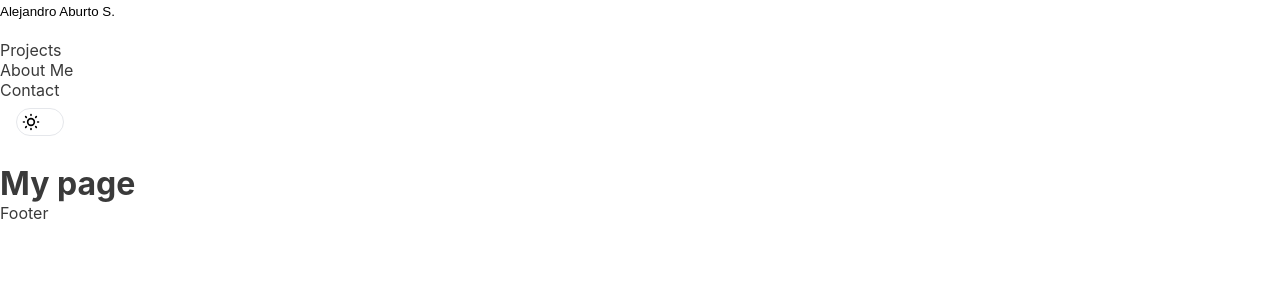
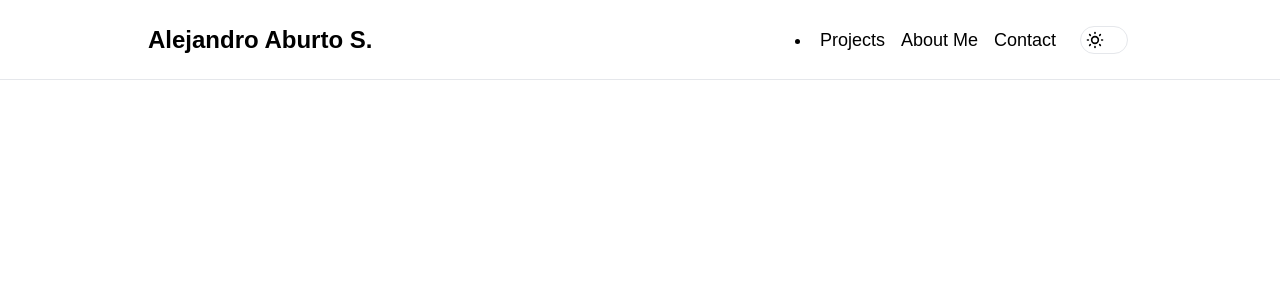
Before and after one commit to aburto22/portfolio-next, a Next.js app: page / in a window 1280 px wide. Shown: the top 300 px of the page. Built offline with nearby package versions, Linux system fonts and the light colour scheme.

Commit message:
header structure added

```diff
--- a/components/dark_toggle/index.tsx
+++ b/components/dark_toggle/index.tsx
@@ -1,7 +1,7 @@
 import { useContext } from 'react';
 import Svg from '../svg';
 import ThemeContext from '../../context/theme_context';
-import styles from './styles.module.css';
+import styles from './styles.module.scss';
 
 const DarkToggle = () => {
   const [darkTheme, setDarkTheme] = useContext(ThemeContext);
--- a/components/dark_toggle/styles.module.css
+++ b/components/dark_toggle/styles.module.scss
@@ -1,3 +1,5 @@
+@import '../../styles/variables.scss';
+
 .toggler {
   padding: 0.5rem 1rem;
 }
@@ -10,12 +12,12 @@
   justify-content: flex-start;
   align-items: center;
   border-radius: 1rem;
-  border: 1px solid rgb(229, 231, 235);
+  border: 1px solid $gray-200;
 }
 
 .containerDark {
   justify-content: flex-end;
-  border: 1 solid var(--gray-primary);
+  border: 1 solid $gray-primary;
 }
 
 .svg {
--- a/components/header/index.tsx
+++ b/components/header/index.tsx
@@ -1,10 +1,13 @@
-import { useState } from 'react';
+import { useState, useContext } from 'react';
 import Svg from '../svg';
 import ScrollLink from './scroll_link';
 import DarkToggle from '../dark_toggle';
+import ThemeContext from '../../context/theme_context';
+import styles from './styles.module.scss';
 
 const Header = () => {
   const [isNavShowing, setIsNavShowing] = useState(false);
+  const [darkTheme] = useContext(ThemeContext);
 
   const handleToggle = () => setIsNavShowing((val) => !val);
 
@@ -16,32 +19,30 @@ const Header = () => {
   }
 
   return (
-    <header className="fixed w-full top-0 z-30 bg-white dark:bg-gray-dark-bg">
-      <nav className="h-20 w-full border-b border-gray-200 dark:border-gray-primary">
-        <ul className="max-w-screen-lg mx-auto flex flex-row items-center h-full px-2">
-          <li className="block">
+    <header className={`${styles.header} ${darkTheme && styles.headerDark}`}>
+      <nav className={`${styles.nav} ${darkTheme && styles.navDark}`}>
+        <ul className={styles.navList}>
+          <li className={styles.logoItem}>
             <button
               type="button"
               onClick={handleHome}
-              className="p-2 mx-1 font-hand text-2xl font-bold"
+              className={styles.logoButton}
             >
               Alejandro Aburto S.
             </button>
           </li>
-          <li className="ml-auto font-title font-medium text-lg">
+          <li className={styles.navLinksItem}>
             <ul
-              className={`transform origin-top-right ${
-                isNavShowing ? "scale-100" : "scale-0"
-              } transition-transform h-screen w-screen bg-white dark:bg-gray-dark-bg flex flex-col z-40 absolute top-0 right-0 border-l border-gray-light dark:border-gray-dark-bg-light align-center justify-center sm:transform-none sm:flex-row sm:w-auto sm:h-auto sm:border-0 sm:static sm:bg-transparent`}
+              className={`${styles.navLinksContainer} ${isNavShowing && styles.navLinksContainerShowing} ${darkTheme && styles.navLinksContainerDark}`}
             >
-              <li className="absolute top-4 right-3 sm:hidden">
+              <li className={styles.closeButtonItem}>
                 <button
                   type="button"
-                  className="px-4 py-2"
+                  className={styles.closeButton}
                   onClick={handleToggle}
                   aria-label="close menu"
                 >
-                  <Svg name="close" className="h-7 w-7" />
+                  <Svg name="close" className={styles.closeButtonSvg} />
                 </button>
               </li>
               <ScrollLink
@@ -59,19 +60,19 @@ const Header = () => {
                 target="contact"
                 setIsNavShowing={setIsNavShowing}
               />
-              <li className="flex items-center justify-center">
+              <li className={styles.darkToggleItem}>
                 <DarkToggle />
               </li>
             </ul>
           </li>
-          <li className="block sm:hidden">
+          <li className={styles.openButtonItem}>
             <button
               type="button"
               onClick={handleToggle}
-              className="px-4 py-2 rounded"
+              className={styles.openButton}
               aria-label="open menu"
             >
-              <Svg name="menu" className="h-8 w-8" />
+              <Svg name="menu" className={styles.openButtonSvg} />
             </button>
           </li>
         </ul>
--- a/components/header/scroll_link/index.tsx
+++ b/components/header/scroll_link/index.tsx
@@ -1,30 +1,43 @@
-import { useState, useEffect, useContext } from 'react';
-import PropTypes from 'prop-types';
+import React, { useState, useEffect, useContext } from 'react';
 import ScrollContext from '../../../context/scroll_context';
+import ThemeContext from '../../../context/theme_context';
+import styles from './styles.module.scss';
 
-export default function ScrollLink({ name, target, setIsNavShowing }) {
-  const [anchor, setAnchor] = useState(null);
+interface ScrollLinkProps {
+  name: string;
+  target: string;
+  setIsNavShowing: React.Dispatch<React.SetStateAction<boolean>>;
+}
+
+const ScrollLink = ({ name, target, setIsNavShowing }: ScrollLinkProps) => {
+  const [anchor, setAnchor] = useState<Element | null>(null);
   const { activateScrollingDelay } = useContext(ScrollContext);
+  const [darkTheme] = useContext(ThemeContext);
 
   useEffect(() => {
     setAnchor(document.querySelector(`#${target}`));
-  }, []);
+  }, [target]);
 
-  function handleClick(event) {
+  const handleClick = (event: React.SyntheticEvent) => {
+    if (!anchor) {
+      return;
+    }
+
     event.preventDefault();
     activateScrollingDelay();
     anchor.scrollIntoView({ behavior: "smooth", block: "start" });
+
     if (setIsNavShowing) {
       setIsNavShowing(false);
     }
   }
 
   return (
-    <li className="flex justify-center relative nav-link w-max mx-auto sm:mx-1">
-      <div className="absolute bottom-0 h-0 w-0 border-b border-blue-hover nav-link-underline transition-all" />
+    <li className={styles.linkItem}>
+      <div className={styles.underline} />
       <a
         href={`#${anchor}`}
-        className="p-2 border-b border-transparent hover:text-blue-hover dark:hover:text-blue-hover transition-all"
+        className={`${styles.link} ${darkTheme && styles.linkDark}`}
         onClick={handleClick}
       >
         {name}
@@ -33,12 +46,8 @@ export default function ScrollLink({ name, target, setIsNavShowing }) {
   );
 }
 
-ScrollLink.propTypes = {
-  name: PropTypes.string.isRequired,
-  target: PropTypes.string.isRequired,
-  setIsNavShowing: PropTypes.func,
-};
-
 ScrollLink.defaultProps = {
   setIsNavShowing: undefined,
 };
+
+export default ScrollLink;
--- /dev/null
+++ b/components/header/scroll_link/styles.module.scss
@@ -0,0 +1,40 @@
+@import '../../../styles/variables.scss';
+
+.linkItem {
+  display: flex;
+  justify-content: center;
+  position: relative;
+  width: max-content;
+  margin: 0 auto;
+}
+
+.underline {
+  position: absolute;
+  bottom: 0;
+  height: 0;
+  width: 0;
+  transition: all;
+}
+
+.linkItem:hover, .underline:hover {
+  width: 100%;
+}
+
+.link {
+  padding: 0.5rem;
+  transition: all;
+}
+
+.link:hover {
+  color: $blue-hover;
+}
+
+.linkDark:hover {
+  color: $blue-hover;
+}
+
+@media screen and (min-width: var(--screen-sm)) {
+  .linkItem {
+    margin: 0 0.25rem;
+  }
+}
--- /dev/null
+++ b/components/header/styles.module.scss
@@ -0,0 +1,132 @@
+@import '../../styles/variables.scss';
+
+.header {
+  position: fixed;
+  width: 100%;
+  top: 0;
+  z-index: 3;
+  background-color: white;
+}
+
+.headerDark {
+  background-color: $gray-dark-bg;
+}
+
+.nav {
+  height: $height-header;
+  width: 100%;
+  border-bottom: 1px solid $gray-200;
+}
+
+.navDark {
+  border-bottom: 1px solid $gray-primary;
+}
+
+.navList {
+  max-width: $screen-lg;
+  margin: 0 auto;
+  display: flex;
+  flex-direction: row;
+  align-items: center;
+  height: 100%;
+  padding: 0 0.5rem;
+}
+
+.logoItem {
+  display: block;
+}
+
+.logoButton {
+  padding: 0.5rem;
+  margin: 0 0.25rem;
+  font-family: Satisfy, sans-serif;;
+  font-size: 1.5rem;
+  line-height: 2rem;
+  font-weight: bold;
+}
+
+.navLinksItem {
+  margin-left: auto;
+  font-family: Quicksand, sans-serif;
+  font-weight: 500;
+  font-size: 1.125rem;
+  line-height: 1.75rem;
+}
+
+.navLinksContainer {
+  transform-origin: top right;
+  transform: scale(0);
+  transition: transform 150ms;
+  height: 100vh;
+  width: 100vw;
+  background-color: white;
+  display: flex;
+  flex-direction: column;
+  justify-content: center;
+  align-items: center;
+  z-index: 40;
+  position: absolute;
+  top: 0;
+  right: 0;
+  border-left: 1px solid $gray-light;
+}
+
+.navLinksContainerShowing {
+  transform: scale(1);
+}
+
+.navLinksContainerDark {
+  background-color: $gray-dark-bg;
+  border: $gray-dark-bg-light
+}
+
+.closeButtonItem {
+  position: absolute;
+  top: 1rem;
+  right: 0.75rem;
+}
+
+.closeButton {
+  padding: 0.5rem 1rem;
+}
+
+.closeButtonSvg {
+  width: 1.75rem;
+  height: 1.75rem;
+}
+
+.darkToggleItem {
+  display: flex;
+  justify-content: center;
+  align-items: center;
+}
+
+.openButtonItem {
+  display: block;
+}
+
+.openButton {
+  padding: 0.5rem 1rem;
+  border-radius: 0.25rem;
+}
+
+.openButtonSvg {
+  height: 2rem;
+  width: 2rem;
+}
+
+@media screen and (min-width: $screen-sm) {
+  .navLinksContainer {
+    transform: scale(1);
+    flex-direction: row;
+    width: auto;
+    height: auto;
+    border: none;
+    position: static;
+    background-color: transparent;
+  }
+
+  .closeButtonItem, .openButtonItem {
+    display: none;
+  }
+}
--- a/components/layout/index.tsx
+++ b/components/layout/index.tsx
@@ -1,17 +1,22 @@
+import { useContext } from 'react';
 import Header from '../header';
 import Footer from '../footer';
-import styles from './styles.module.css';
+import ThemeContext from '../../context/theme_context';
+import styles from './styles.module.scss';
 
 interface LayoutProps {
   children: React.ReactNode;
 }
 
-const Layout = ({ children }: LayoutProps) => (
-  <div className={styles.container}>
-    <Header />
-    {children}
-    <Footer />
-  </div>
-)
+const Layout = ({ children }: LayoutProps) => {
+  const [darkTheme] = useContext(ThemeContext);
+  return (
+    <div className={`${styles.container} ${darkTheme && styles.containerDark}`}>
+      <Header />
+      {children}
+      <Footer />
+    </div>
+  )
+}
 
 export default Layout;
--- a/components/layout/styles.module.css
+++ b/components/layout/styles.module.scss
@@ -4,7 +4,7 @@
   color: var(--gray-primary);
 }
 
-.container--dark {
+.containerDark {
   color: white;
   background-color: var(--gray-dark-bg);
 }
--- a/package.json
+++ b/package.json
@@ -20,6 +20,7 @@
     "@types/react-dom": "18.0.3",
     "eslint": "8.15.0",
     "eslint-config-next": "12.1.6",
+    "sass": "^1.51.0",
     "typescript": "4.6.4"
   }
 }
--- a/pages/_app.tsx
+++ b/pages/_app.tsx
@@ -1,5 +1,5 @@
 import { useEffect } from 'react';
-import '../styles/globals.css'
+import '../styles/globals.scss'
 import type { AppProps } from 'next/app'
 import useTheme from '../hooks/use_theme';
 import ScrollContext from '../context/scroll_context';
--- a/styles/globals.css
+++ b/styles/globals.scss
@@ -17,6 +17,7 @@ a {
 button {
   background-color: transparent;
   border: none;
+  cursor: pointer;
 }
 
 a {
@@ -35,36 +36,3 @@ a {
         hand: ["Satisfy", "sans-serif"],
         title: ["Quicksand", "sans-serif"],
       }, */
-
-:root {
-  --screen-sm: 40em;
-  --screen-md: 48em;
-  --screen-lg: 64em;
-  --screen-xl: 80em;
-  --screen-2xl: 96em;
-
-  --gray-light: #fbfbfb;
-  --gray-med: #b4b4b4;
-  --gray-primary: #3a3a3a;
-  --gray-dark-bg: #1a1a1a;
-  --gray-dark-bg-light: #232323;
-
-  --blue-hover: #4aa6f3;
-  --blue-link: #006baa;
-  --blue-link-dark: #5fb9ee;
-  --blue-grad-i: #006baa;
-  --blue-grad-f: #59a7de;
-
-  --bs-image: inset 0 0 2rem 2rem rgba(256, 256, 256, 1);
-  --bs-image-dark: inset 0 0 2rem 2rem rgba(26, 26, 26, 1);
-  --bs-dark: 0 1px 3px 0 rgba(256, 256, 256, 0.1), 0 1px 2px 0 rgba(256, 256, 256, 0.06);
-  --bs-md-dark: 0 4px 6px -1px rgba(256, 256, 256, 0.1), 0 2px 4px -1px rgba(256, 256, 256, 0.06);
-  --bs-lg-dark: 0 10px 15px -3px rgba(256, 256, 256, 0.1), 0 4px 6px -2px rgba(256, 256, 256, 0.06);
-  --bs-xl-dark: 0 20px 25px -5px rgba(256, 256, 256, 0.1), 0 10px 10px -5px rgba(256, 256, 256, 0.06);
-
-  --size-side-nav-w: 15rem;
-  --size-main-project-h: 30rem;
-  --size-main-project-w: 22rem;
-  --size-full-nav: calc(100vh - 5rem);
-  --size-full-nav-footer: calc(100vh - 5rem - 4rem);
-}
--- /dev/null
+++ b/styles/variables.scss
@@ -0,0 +1,32 @@
+$screen-sm: 40em;
+$screen-md: 48em;
+$screen-lg: 64em;
+$screen-xl: 80em;
+$screen-2xl: 96em;
+
+$gray-200: rgb(229, 231, 235);
+$gray-light: #fbfbfb;
+$gray-med: #b4b4b4;
+$gray-primary: #3a3a3a;
+$gray-dark-bg: #1a1a1a;
+$gray-dark-bg-light: #232323;
+
+$blue-hover: #4aa6f3;
+$blue-link: #006baa;
+$blue-link-dark: #5fb9ee;
+$blue-grad-i: #006baa;
+$blue-grad-f: #59a7de;
+
+$bs-image: inset 0 0 2rem 2rem rgba(256, 256, 256, 1);
+$bs-image-dark: inset 0 0 2rem 2rem rgba(26, 26, 26, 1);
+$bs-dark: 0 1px 3px 0 rgba(256, 256, 256, 0.1), 0 1px 2px 0 rgba(256, 256, 256, 0.06);
+$bs-md-dark: 0 4px 6px -1px rgba(256, 256, 256, 0.1), 0 2px 4px -1px rgba(256, 256, 256, 0.06);
+$bs-lg-dark: 0 10px 15px -3px rgba(256, 256, 256, 0.1), 0 4px 6px -2px rgba(256, 256, 256, 0.06);
+$bs-xl-dark: 0 20px 25px -5px rgba(256, 256, 256, 0.1), 0 10px 10px -5px rgba(256, 256, 256, 0.06);
+
+$height-header: 5rem;
+$height-footer: 4rem;
+$height-main-project: 30rem;
+$width-main-project: 22rem;
+$height-full-nav: calc(100vh - $height-header);
+$height-full-nav-footer: calc(100vh - $height-header - $height-footer);
```
Also changed, not shown: 1 other file (tests, documents, lock files or other folders).
